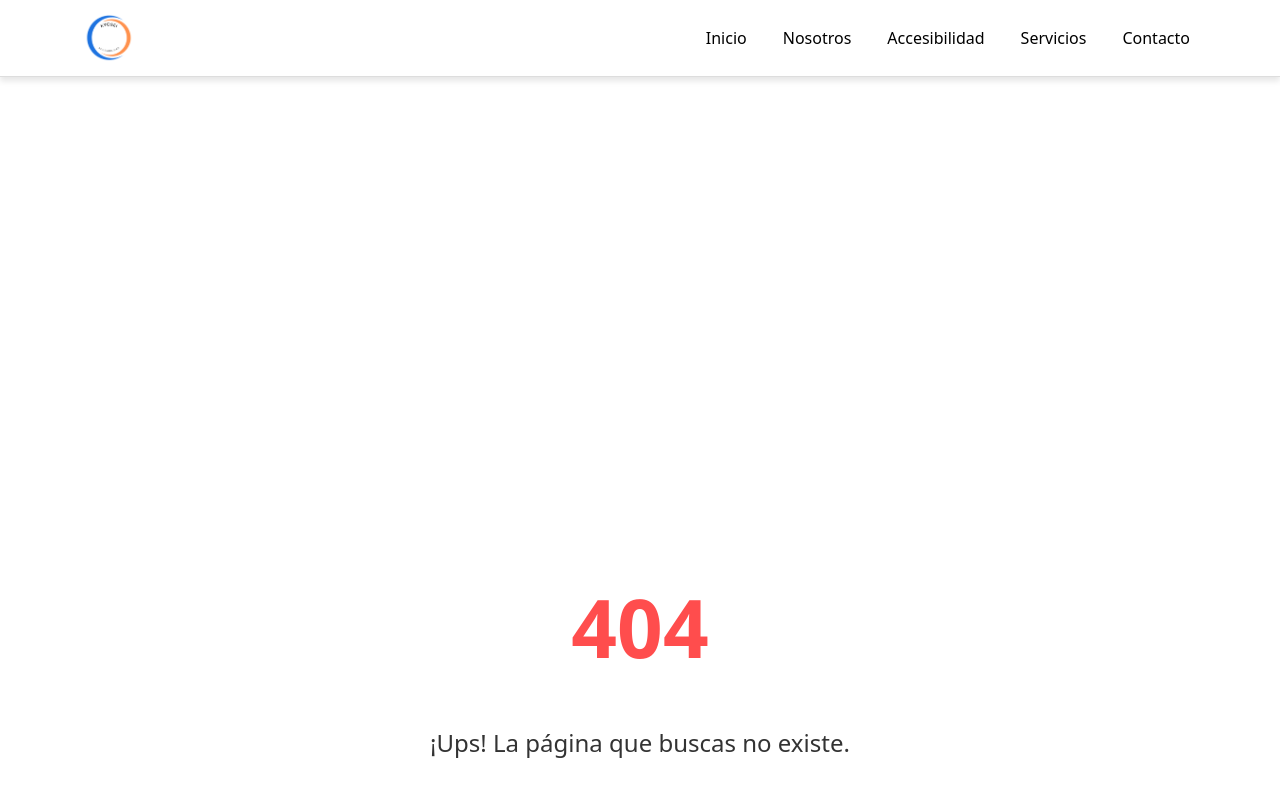
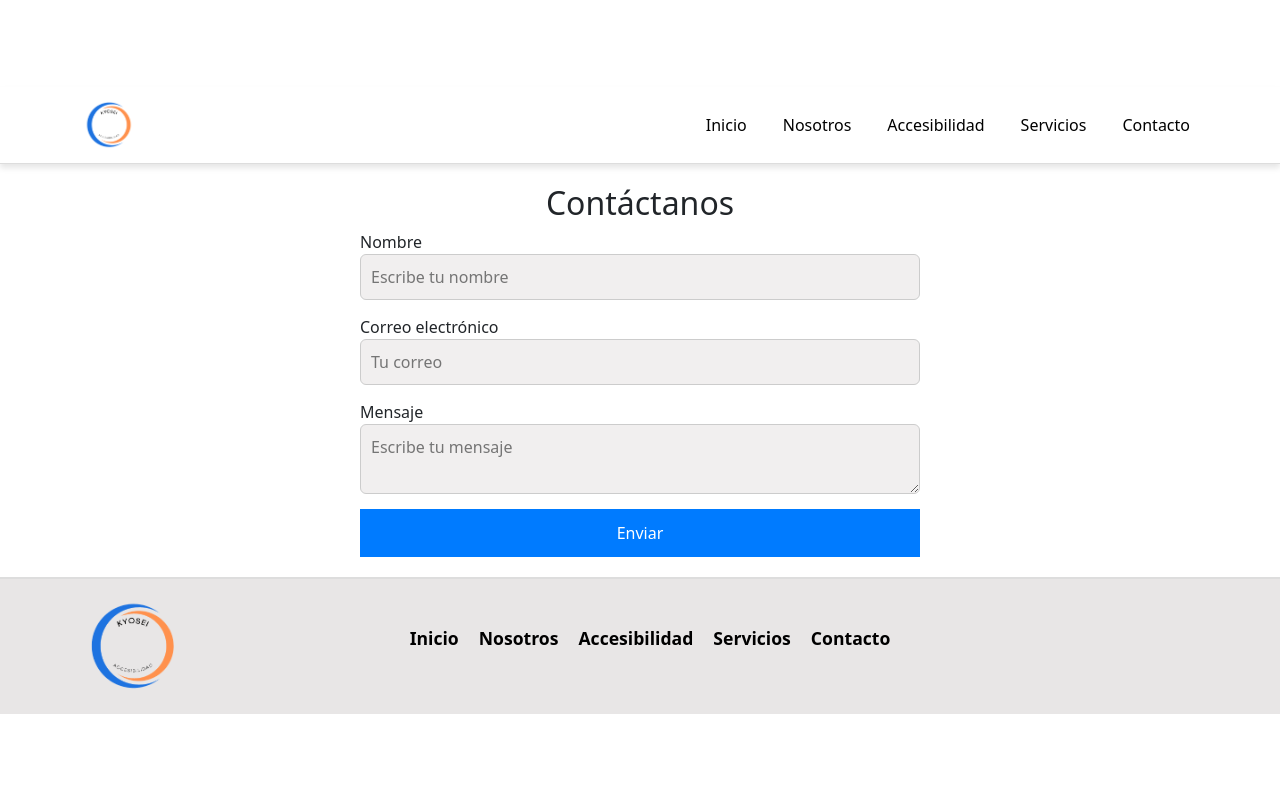
Before and after one commit to tanonibrenda/kyoseiaccesibilidad, a React (Vite) app in the folder kyosei-accesibilidad/: page /contacto in a window 1280 px wide. Before the commit this address had no page. Shown: the top 800 px of the page. Built offline with nearby package versions, Linux system fonts and the light colour scheme.

Commit message:
formContactFaltaCte

```diff
--- a/kyosei-accesibilidad/src/App.jsx
+++ b/kyosei-accesibilidad/src/App.jsx
@@ -6,6 +6,7 @@ import Nosotros from "./pages/Nosotros.jsx";
 import Footer from "./components/Footer";
 import Accesibilidad from "./pages/Accesibilidad.jsx";
 import Servicios from "./pages/Servicios.jsx";
+import Contacto from "./pages/Contacto.jsx";
 import NotFound from "./pages/404.jsx";
 import "./styles/header.css";
 import "bootstrap/dist/css/bootstrap.min.css";
@@ -19,7 +20,8 @@ function App() {
         <Route path="/nosotros" element={<Nosotros />} />  {/* Página Nosotros */}
         <Route path="/accesibilidad" element={<Accesibilidad />} />
         <Route path="/servicios" element={<Servicios />} />
-         <Route path="*" element={<NotFound />} />
+        <Route path="/contacto" element={<Contacto />} />
+        <Route path="*" element={<NotFound />} />
       </Routes>
       <Footer />
     </Router>
--- /dev/null
+++ b/kyosei-accesibilidad/src/pages/Contacto.jsx
@@ -0,0 +1,29 @@
+import "./contacto.css";
+
+const Contacto = () => {
+    return (
+        <div className="contact-container">
+            <h2>Contáctanos</h2>
+            <form action="https://formsubmit.co/brendayohenatanoni@gmail.com" method="POST">
+                <div className="form-group">
+                    <label htmlFor="nombre">Nombre</label>
+                    <input type="text" id="nombre" name="nombre" placeholder="Escribe tu nombre" required />
+                </div>
+
+                <div className="form-group">
+                    <label htmlFor="email">Correo electrónico</label>
+                    <input type="email" id="email" name="email" placeholder="Tu correo" required />
+                </div>
+
+                <div className="form-group">
+                    <label htmlFor="mensaje">Mensaje</label>
+                    <textarea id="mensaje" name="mensaje" placeholder="Escribe tu mensaje" required />
+                </div>
+
+                <button type="submit">Enviar</button>
+            </form>
+        </div>
+    );
+};
+
+export default Contacto;
--- /dev/null
+++ b/kyosei-accesibilidad/src/pages/contacto.css
@@ -0,0 +1,69 @@
+.contact-container {
+    max-width: 600px;
+    margin: auto;
+    padding: 20px;
+    text-align: center;
+}
+
+form {
+    display: flex;
+    flex-direction: column;
+    gap: 15px;
+}
+
+.form-group {
+    display: flex;
+    flex-direction: column;
+    text-align: left;
+}
+
+input, textarea {
+    background-color: #f1efef;
+    border: 1px solid #ccc;
+    border-radius: 6px;
+    padding: 10px;
+    font-size: 16px;
+    width: 100%;
+    color: #000000 !important;
+}
+
+button {
+    background-color: #007bff;
+    color: white;
+    padding: 12px;
+    border: none;
+    cursor: pointer;
+    font-size: 16px;
+    border-radius: 16px;
+}
+
+button:hover {
+    background-color: #0056b3;
+}
+
+p[aria-live="polite"] {
+    color: green;
+    font-weight: bold;
+}
+input[type="email"] {
+    color: #000 !important; /* Fuerza el color negro */
+}
+
+
+/* 🌐 Responsivo */
+@media (max-width: 768px) {
+    .contact-container {
+        width: 90%;
+    }
+}
+/* 📱 Responsive */
+@media (max-width: 480px) {
+  .contacto-titulo {
+    font-size: 2rem;
+  }
+
+  .boton-enviar {
+    width: 100%;
+    align-self: stretch;
+  }
+}
```
Also changed, not shown: 1 other file (tests, documents, lock files or other folders).
